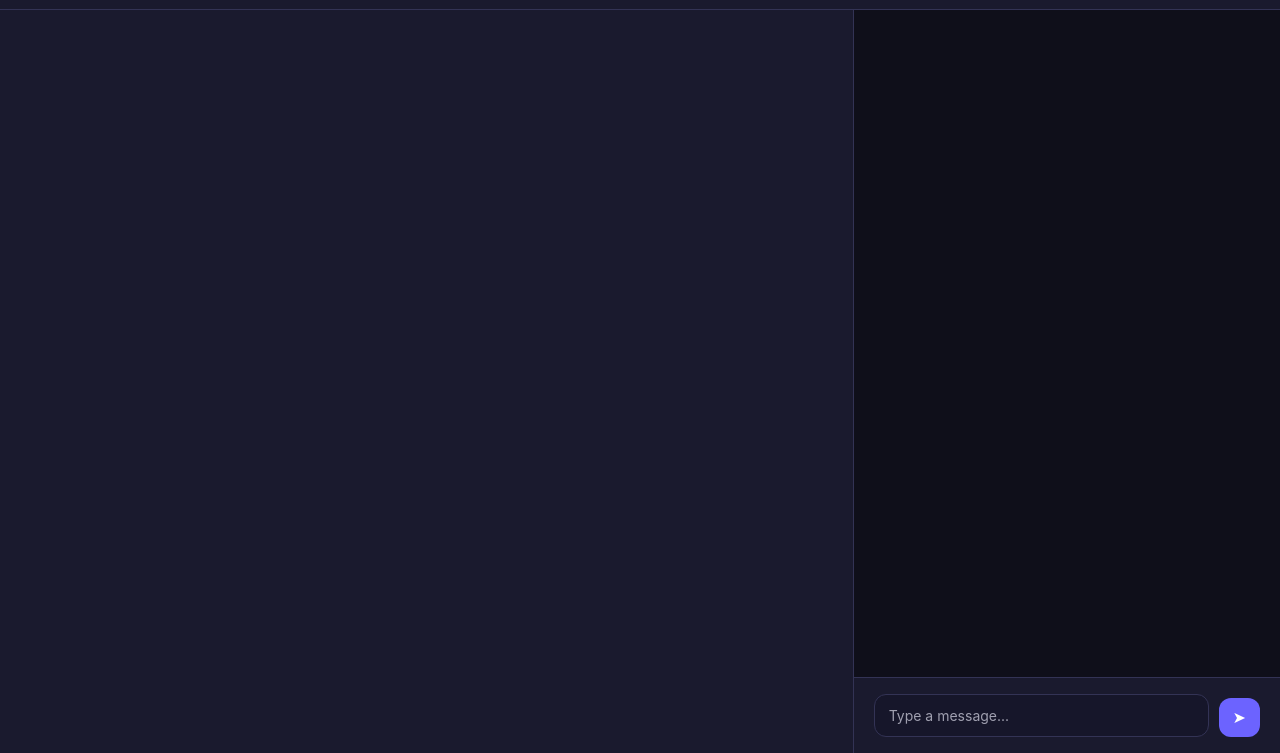
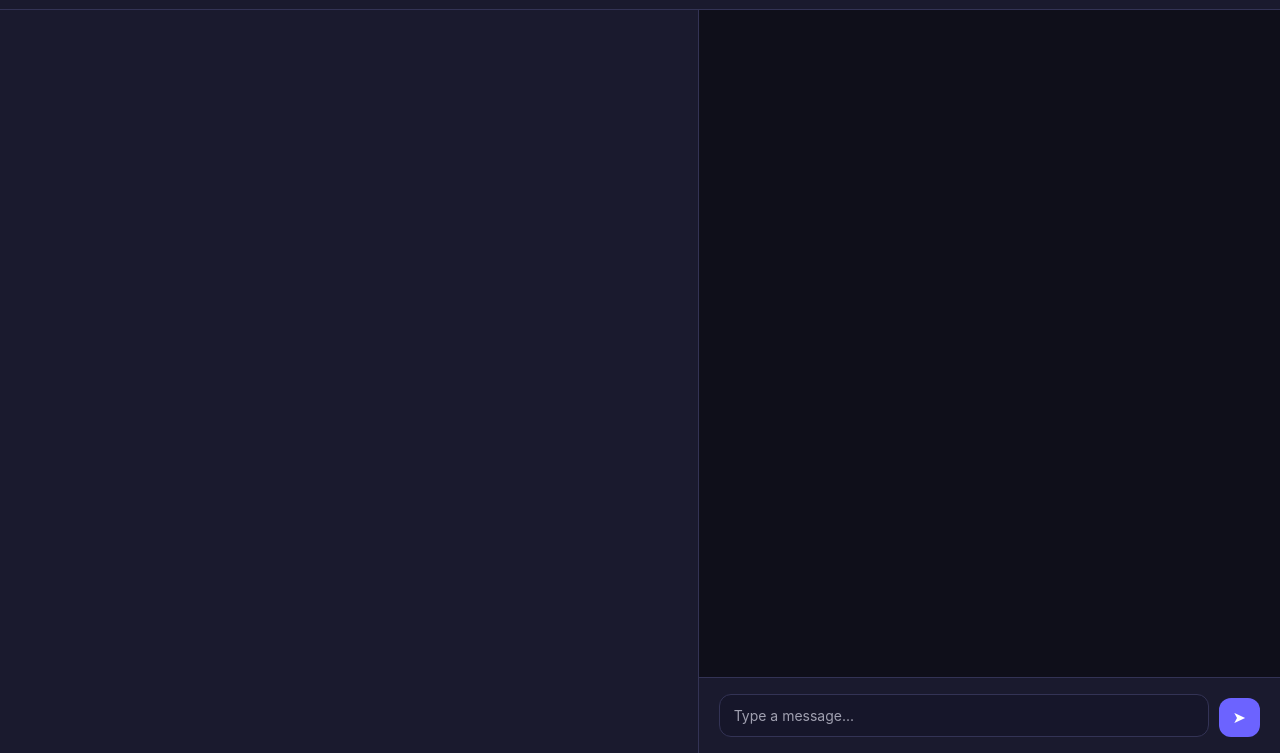
Before and after one commit to MathiasXII/character-scratchpad, a website: page ui/index.html in a window 1280 px wide. Shown: the part 47-800 px from the top of the page. Drawn offline with Linux system fonts and the light colour scheme.

Commit message:
Adjust pane proportions — increase left pane to flex 6 and right pane to flex 5

```diff
--- a/ui/styles.css
+++ b/ui/styles.css
@@ -76,7 +76,7 @@ main {
 
 /* Left Pane */
 #left-pane {
-  flex: 2;
+  flex: 6;
   min-width: 250px;
   background: var(--bg-secondary);
   border-right: 1px solid var(--border);
@@ -87,7 +87,7 @@ main {
 
 /* Right Pane */
 #right-pane {
-  flex: 1;
+  flex: 5;
   min-width: 250px;
   display: flex;
   flex-direction: column;
```
